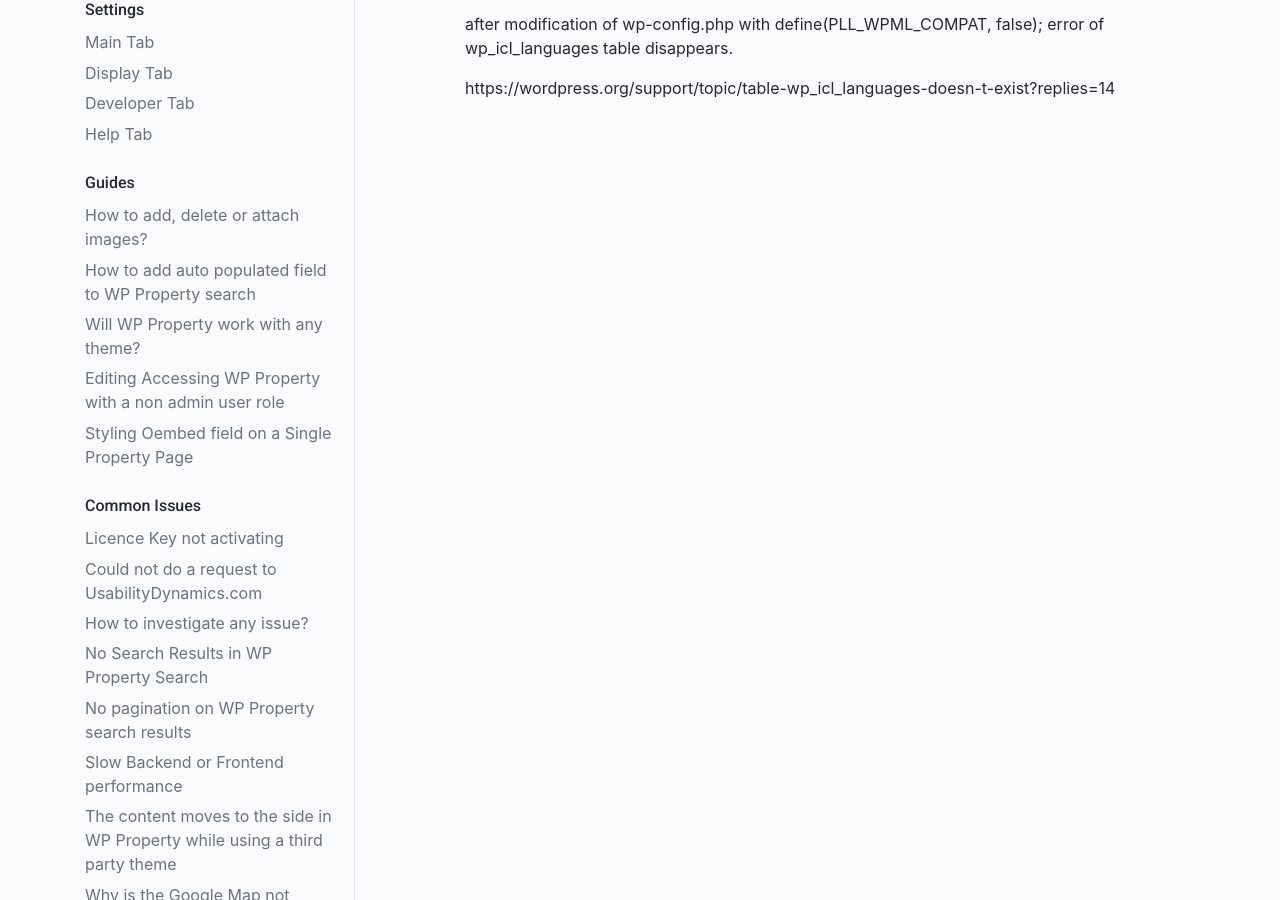
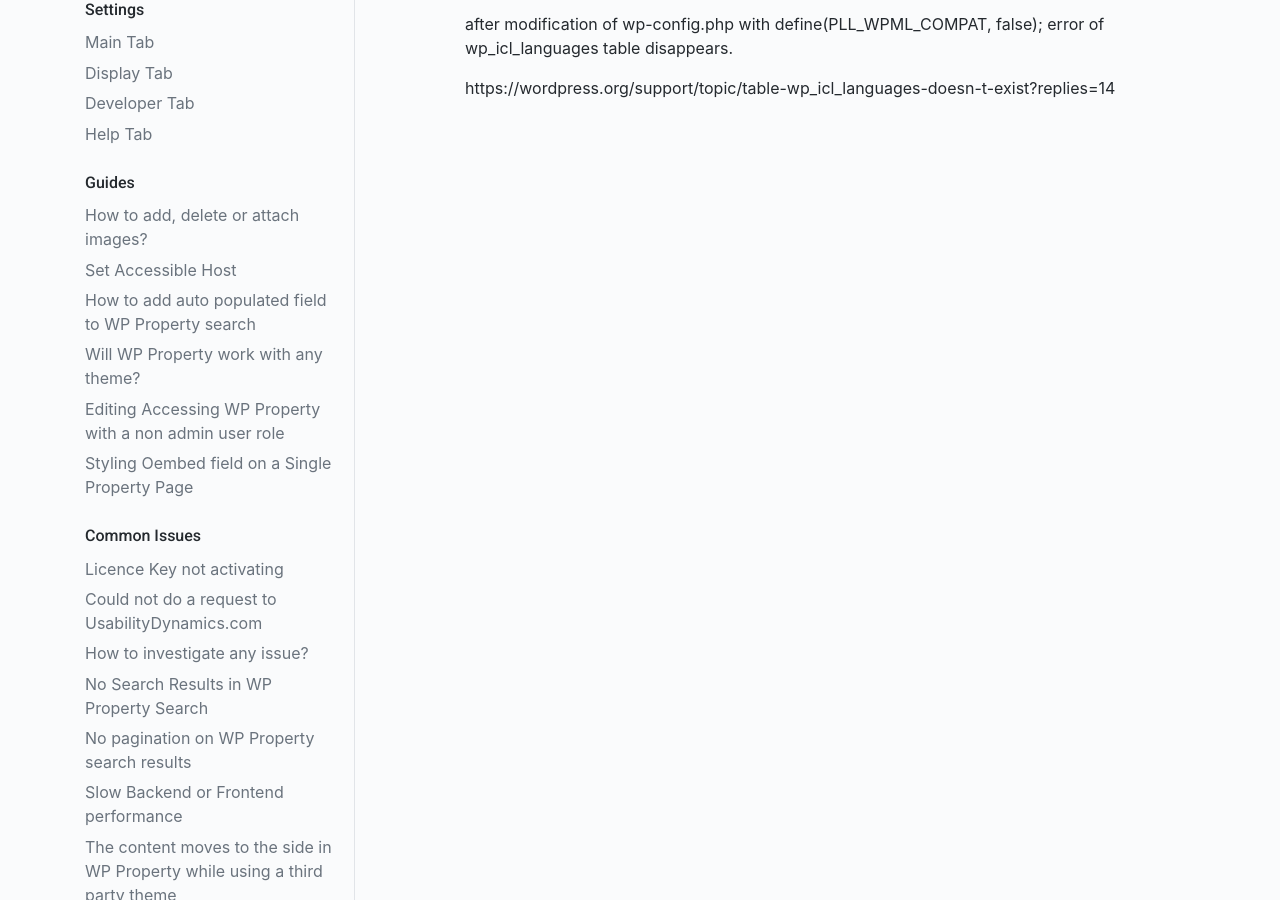
Before and after one commit to wp-property/wp-property.github.io, a Jekyll site: the page built from docs/wpml-compatibility-and-polylang-plugin.md, in a window 1280 px wide and 900 px high, scrolled down 335 px. Built offline with Jekyll 4.4.1, drawn with Linux system fonts in a browser that asks for light colours; nearby versions of some CDN libraries; our own code applies the rules of GitHub Pages for plain Markdown files; comment, search, counter and statistics services are not loaded.

Commit message:
added set-accessible-host.md

```diff
--- a/_data/docs.yml
+++ b/_data/docs.yml
@@ -11,6 +11,7 @@
   - docs/help-tab.md
 Guides:
   - docs/how-to-add-images.md
+  - docs/set-accessible-host.md
   - docs/how-to-add-auto-populated-field.md
   - docs/will-wp-property-work-with-any-theme.md
   - docs/accessing-wp-property-with-a-non-admin-user-role.md
```
